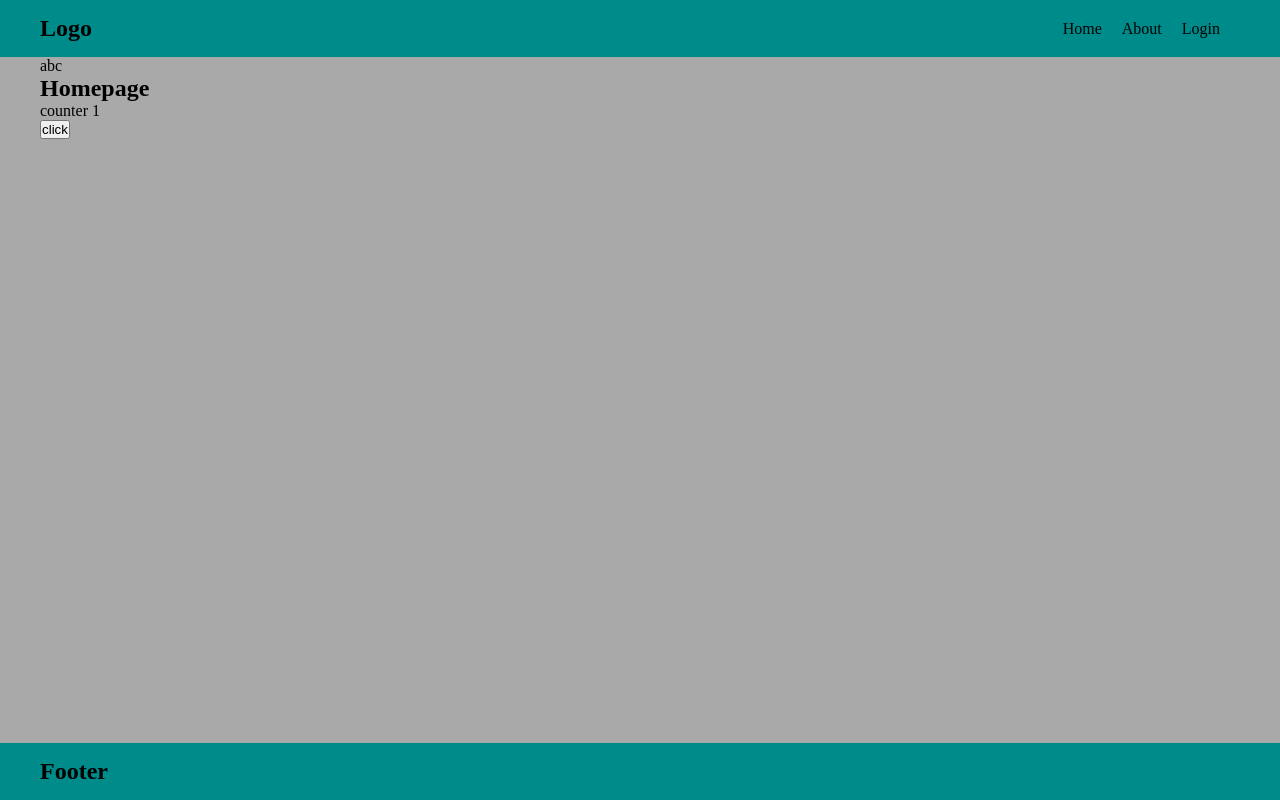
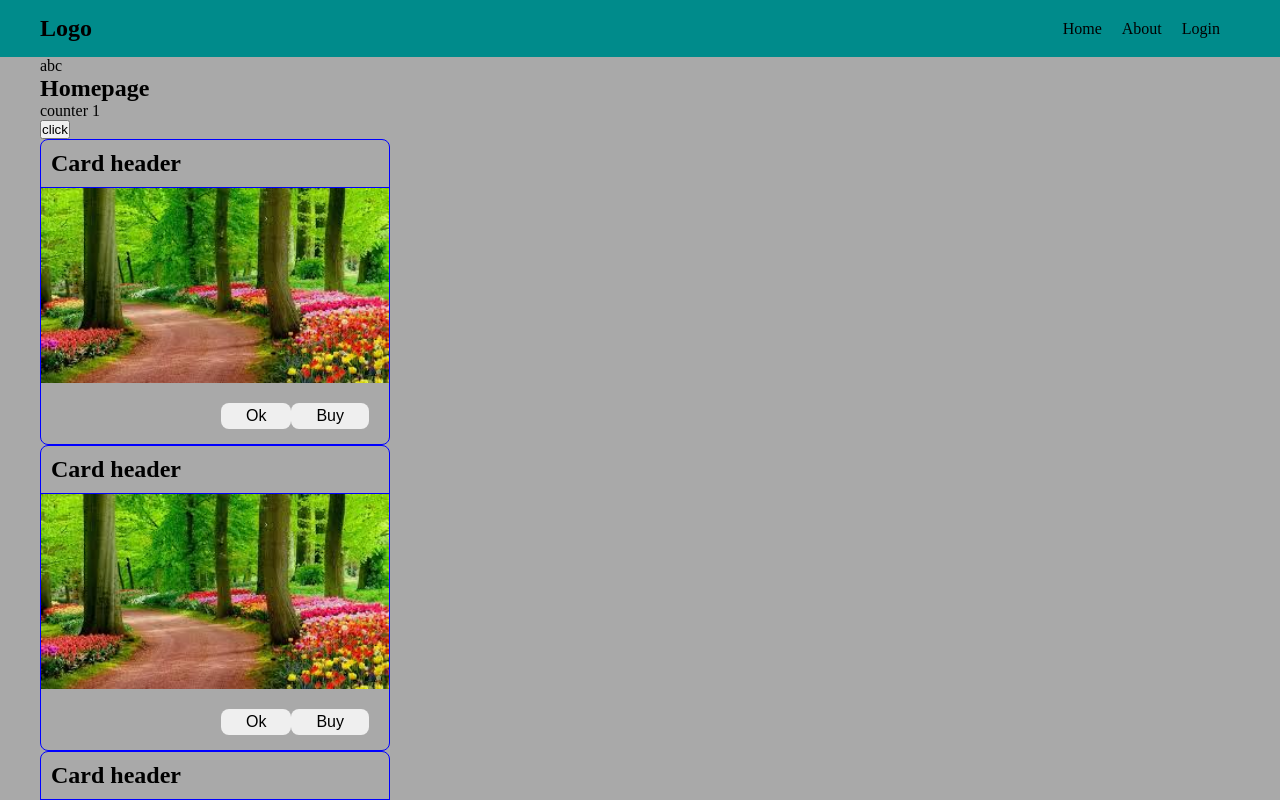
Before and after one commit to vit718/ElectronicsStore_Vue, a Vue app: page / in a window 1280 px wide. Shown: the top 800 px of the page. Built offline with nearby package versions, Linux system fonts and the light colour scheme; the HTML template or start-up script is replaced by a standard one.

Commit message:
add Card component

```diff
--- /dev/null
+++ b/src/components/Card/CardAction.vue
@@ -0,0 +1,27 @@
+<script setup>
+import { onMounted } from "vue";
+</script>
+
+<template>
+  <div class="card-action">
+   <button>Ok</button>
+   <button>Buy</button>
+  </div>
+</template>
+
+<style scoped lang="scss">
+.card-action{
+  display: flex;
+  justify-content: flex-end;
+  padding: 15px 20px;
+}
+
+button{
+  padding: 4px 25px;
+  font-size: 16px;
+  font-weight: 400;
+  border-radius: 8px;
+  overflow: hidden;
+  border: none;
+}
+</style>
--- /dev/null
+++ b/src/components/Card/CardHeader.vue
@@ -0,0 +1,21 @@
+<script setup>
+import { onMounted } from "vue";
+
+onMounted(()=>{
+  console.log("card header com mounted")
+})
+</script>
+
+<template>
+  <div class="card-header">
+    <h2>Card header</h2>
+  </div>
+</template>
+
+<style scoped lang="scss">
+.card-header{
+  width: 100%;
+  border-bottom:1px solid blue;
+  padding: 10px;
+}
+</style>
--- /dev/null
+++ b/src/components/Card/CardMedia.vue
@@ -0,0 +1,27 @@
+<script setup>
+import { onMounted } from "vue";
+import img from "../../assets/photo.jpeg";
+
+onMounted(()=>{
+  console.log("card media com mounted")
+})
+</script>
+
+<template>
+  <div class="card-media">
+    <img alt="photo" :src="img"/>
+  </div>
+</template>
+
+<style scoped lang="scss">
+.card-media{
+  width: 100%;
+  height: 200px;
+
+  img{
+    width: 100%;
+    height: auto;
+    border-radius: inherit;
+  }
+}
+</style>
--- /dev/null
+++ b/src/components/Card/CardOverlay.vue
@@ -0,0 +1,22 @@
+<script setup>
+import { onMounted } from "vue";
+
+onMounted(()=>{
+  console.log("card overlay com mounted")
+})
+</script>
+
+<template>
+  <div class="card-overlay">
+    <slot/>
+  </div>
+</template>
+
+<style scoped lang="scss">
+.card-overlay{
+  max-width: 350px;
+  width: 100%;
+  border:1px solid blue;
+  border-radius: 8px;
+}
+</style>
--- /dev/null
+++ b/src/components/Card/index.vue
@@ -0,0 +1,22 @@
+<script setup>
+import { onMounted } from "vue";
+import CardOverlay from "./CardOverlay.vue";
+import CardHeader from "./CardHeader.vue";
+import CardMedia from "./CardMedia.vue";
+import CardAction from "./CardAction.vue";
+
+onMounted(()=>{
+  console.log("card com mounted")
+})
+</script>
+
+<template>
+  <card-overlay>
+    <card-header/>
+    <card-media/>
+    <card-action/>
+  </card-overlay>
+</template>
+
+<style scoped lang="scss">
+</style>
--- a/src/views/HomeView.vue
+++ b/src/views/HomeView.vue
@@ -1,10 +1,12 @@
 <script setup>
 import {ref,onMounted} from "vue";
 import Container from "../components/Container.vue";
+import Card from "../components/Card/index.vue";
 
+console.log("Card",Card)
 const a=ref('abc')
 const count=ref(1)
-
+const items=[1,2,3,4]
 onMounted(()=>{
   console.log("Mounted")
 })
@@ -23,6 +25,7 @@ const handleClick=()=>{
   <h2>Homepage</h2>
   <p>counter {{ count }}</p>
   <button @click="handleClick">click</button>
+  <Card v-for="item of items"/>
   </Container>
  </div>
 </template>
```
Also changed, not shown: src/assets/photo.jpeg (added).
